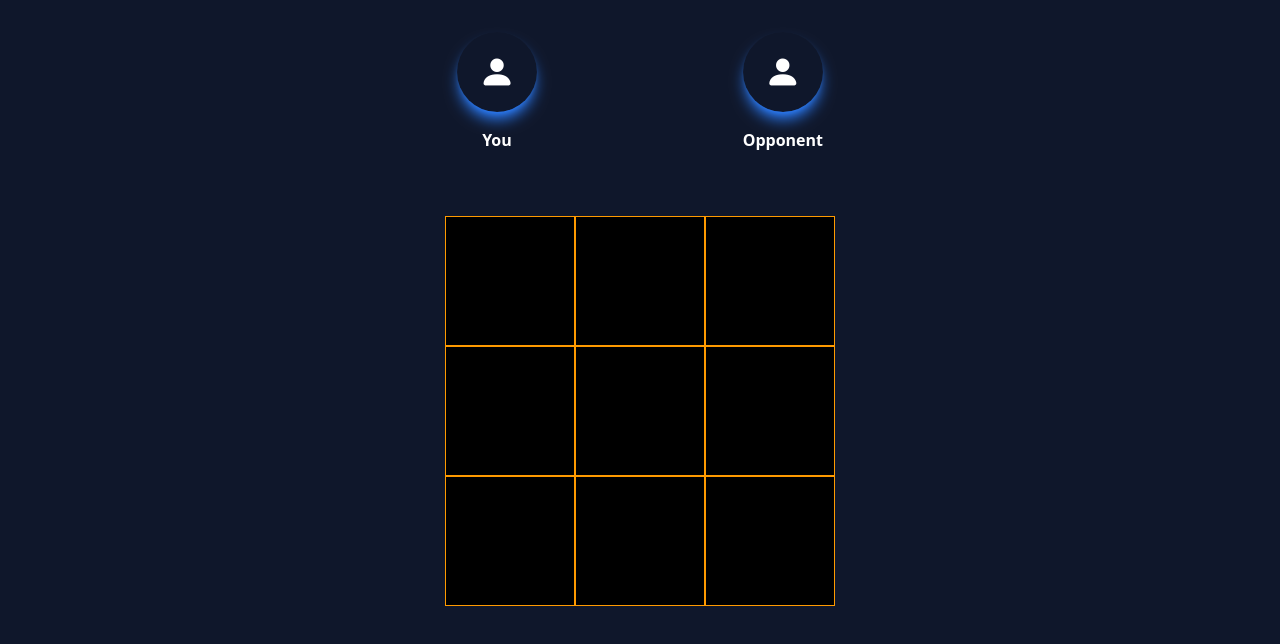
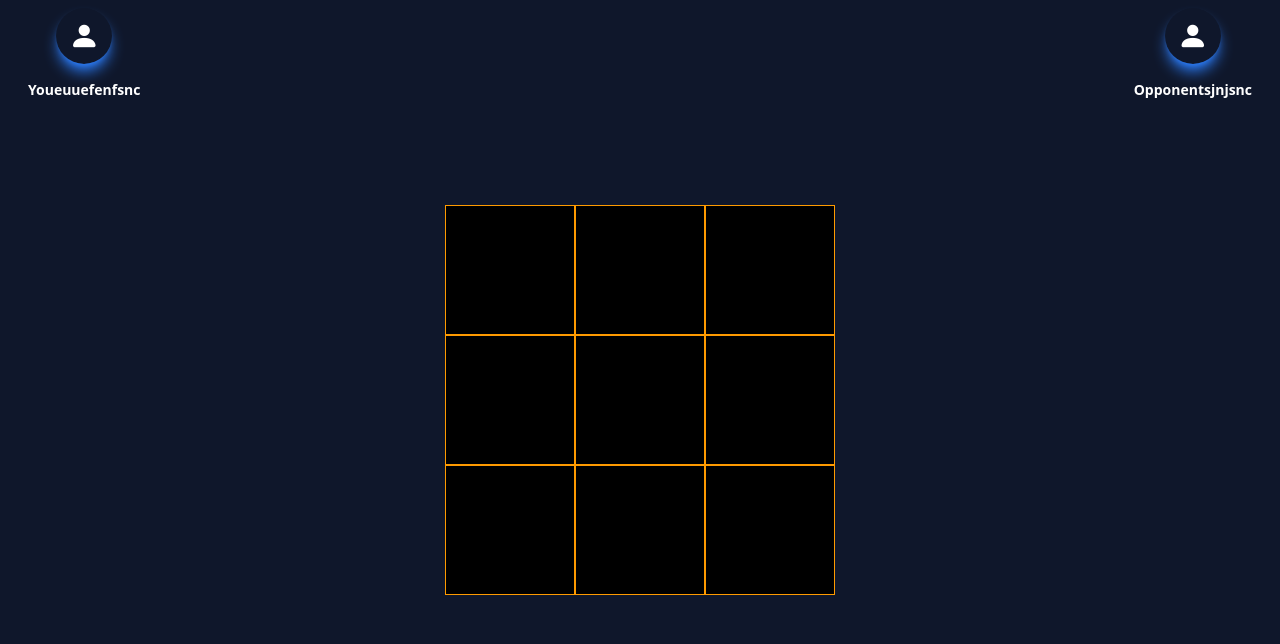
Before and after one commit to sujoygiri/tic-tac-toe-client, an Angular app: page /game in a window 1280 px wide. Shown: the top 644 px of the page. Built offline with nearby package versions, Linux system fonts and the light colour scheme; no server answers.

Commit message:
added wining cross over animation

```diff
--- a/src/app/app.config.ts
+++ b/src/app/app.config.ts
@@ -1,8 +1,13 @@
 import { ApplicationConfig, provideZoneChangeDetection } from '@angular/core';
 import { provideRouter } from '@angular/router';
+import { provideAnimations } from '@angular/platform-browser/animations';
 
 import { routes } from './app.routes';
 
 export const appConfig: ApplicationConfig = {
-  providers: [provideZoneChangeDetection({ eventCoalescing: true }), provideRouter(routes)]
+  providers: [
+    provideZoneChangeDetection({ eventCoalescing: true }),
+    provideRouter(routes),
+    provideAnimations(),
+  ],
 };
--- a/src/app/components/game-board/game-board.component.html
+++ b/src/app/components/game-board/game-board.component.html
@@ -1,26 +1,14 @@
-<div class="w-svw h-svh flex flex-col items-center">
+<div class="w-svw h-svh flex flex-col items-center justify-center">
     <div class="px-4">
-        <div class="flex justify-between mt-8 mb-16 px-3">
-            <div class="flex flex-col gap-4 items-center justify-center">
-                <div
-                    class="w-20 h-20 flex items-center justify-center rounded-full border-blue-600 shadow-lg shadow-blue-500">
-                    <i class="bi bi-person-fill text-white text-4xl"></i>
-                </div>
-                <div class="flex items-center justify-center">
-                    <p class="text-white text-md font-bold">You</p>
-                </div>
+        <div class="relative">
+            <div class="flex w-full justify-start items-center">
+                <div class="absolute h-2 bg-cyan-700 rotate-45 rounded-lg" *ngIf="isFrontSlashVisible"
+                    [@increaseWidthFull]="isFrontSlashVisible"></div>
             </div>
-            <div class="flex flex-col gap-4 items-center justify-center">
-                <div
-                    class="w-20 h-20 flex items-center justify-center rounded-full border-blue-600 shadow-lg shadow-blue-500">
-                    <i class="bi bi-person-fill text-white text-4xl"></i>
-                </div>
-                <div class="flex items-center justify-center">
-                    <p class="text-white text-md font-bold">Opponent</p>
-                </div>
+            <div class="flex w-full justify-end items-center">
+                <div class="absolute h-2 bg-cyan-700 -rotate-45 rounded-lg" *ngIf="isBackSlashVisible"
+                    [@increaseWidthFull]="isBackSlashVisible"></div>
             </div>
-        </div>
-        <div class="relative">
             @for (row of gameBoard; track $index; let rowIndex = $index ) {
             <div class="flex">
                 @for (cell of row; track $index; let cellIndex = $index) {
@@ -35,16 +23,31 @@
                 }
             </div>
             }
-            <div class="flex w-full justify-center">
-                <div class="absolute top-[3rem] sm:top-[4rem] h-2 w-[80%] bg-cyan-700 rounded-lg"
-                    *ngIf="isTopSlashVisible"></div>
-                <div class="absolute top-1/2 h-2 w-[80%] bg-cyan-700 rounded-lg" *ngIf="isMiddleSlashVisible"></div>
-                <div class="absolute bottom-[3rem] sm:bottom-[4rem] h-2 w-[80%] bg-cyan-700 rounded-lg"
-                    *ngIf="isBottomSlashVisible">
+            <div class="flex w-full justify-center items-center">
+                <div class="absolute flex top-[3rem] sm:top-[4rem] h-2 bg-cyan-700 rounded-lg" *ngIf="isTopSlashVisible"
+                    [@increaseWidth]="isTopSlashVisible"></div>
+                <div class="absolute top-1/2 h-2 bg-cyan-700 rounded-lg" *ngIf="isMiddleSlashVisible"
+                    [@increaseWidth]="isMiddleSlashVisible"></div>
+                <div class="absolute bottom-[3rem] sm:bottom-[4rem] h-2 bg-cyan-700 rounded-lg"
+                    *ngIf="isBottomSlashVisible" [@increaseWidth]="isBottomSlashVisible">
                 </div>
             </div>
-            <div class="absolute top-1/2 h-2 w-full bg-cyan-700 rotate-45 rounded-lg" *ngIf="isFrontSlashVisible"></div>
-            <div class="absolute top-1/2 h-2 w-full bg-cyan-700 -rotate-45 rounded-lg" *ngIf="isBackSlashVisible"></div>
+        </div>
+    </div>
+    <div class="w-full fixed top-0 flex justify-between mt-2 px-3">
+        <div class="flex flex-col gap-4 items-center justify-center ps-4">
+            <div
+                class="w-14 h-14 flex items-center justify-center rounded-full border-blue-600 shadow-lg shadow-blue-500">
+                <i class="bi bi-person-fill text-white text-3xl" (click)="sendMessage()"></i>
+            </div>
+            <p class="text-white text-sm font-semibold">Youeuuefenfsnc</p>
+        </div>
+        <div class="flex flex-col gap-4 items-center justify-center pe-4">
+            <div
+                class="w-14 h-14 flex items-center justify-center rounded-full border-blue-600 shadow-lg shadow-blue-500">
+                <i class="bi bi-person-fill text-white text-3xl"></i>
+            </div>
+            <p class="text-white text-sm font-semibold">Opponentsjnjsnc</p>
         </div>
     </div>
 </div>
--- a/src/app/components/game-board/game-board.component.ts
+++ b/src/app/components/game-board/game-board.component.ts
@@ -1,6 +1,13 @@
 import { CommonModule } from '@angular/common';
 import { Component, OnInit } from '@angular/core';
 import { FormsModule } from '@angular/forms';
+import {
+  trigger,
+  state,
+  style,
+  transition,
+  animate,
+} from '@angular/animations';
 import socket from '../../socket-client';
 
 @Component({
@@ -8,6 +15,18 @@ import socket from '../../socket-client';
   imports: [CommonModule, FormsModule],
   templateUrl: './game-board.component.html',
   styleUrl: './game-board.component.css',
+  animations: [
+    trigger('increaseWidthFull', [
+      state('true', style({ width: '100%', top: '50%', opacity: 1 })),
+      state('false', style({ width: '0%', opacity: 0 })),
+      transition('* => *', animate('300ms ease-in-out')),
+    ]),
+    trigger('increaseWidth', [
+      state('true', style({ width: '80%', opacity: 1 })),
+      state('false', style({ width: '0%', opacity: 0 })),
+      transition('* <=> *', animate('300ms ease-in-out')),
+    ]),
+  ],
 })
 export class GameBoardComponent implements OnInit {
   gameBoard: (string | null)[][] = [];
@@ -35,9 +54,14 @@ export class GameBoardComponent implements OnInit {
   }
 
   sendMessage() {
-    console.log(this.userInput);
-    socket.emit('message', this.userInput, (ack: any) => {
-      console.log({ ack });
-    });
+    this.isFrontSlashVisible = !this.isFrontSlashVisible;
+    // this.isTopSlashVisible = !this.isTopSlashVisible;
+    // this.isMiddleSlashVisible = !this.isMiddleSlashVisible;
+    // this.isBottomSlashVisible = !this.isBottomSlashVisible;
+    this.isBackSlashVisible = !this.isBackSlashVisible;
+    // console.log(this.userInput);
+    // socket.emit('message', this.userInput, (ack: any) => {
+    //   console.log({ ack });
+    // });
   }
 }
```
